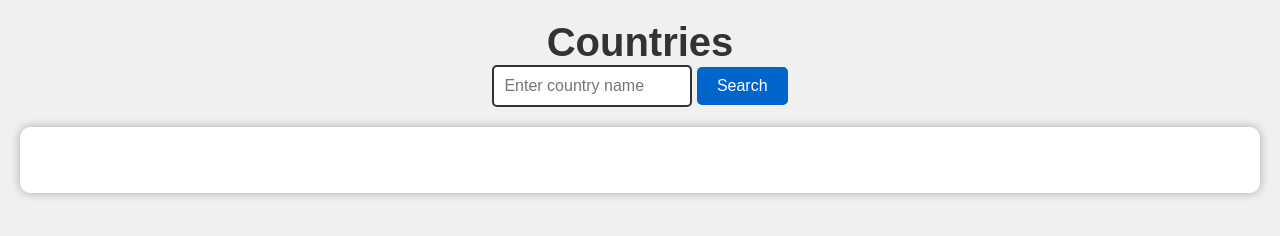
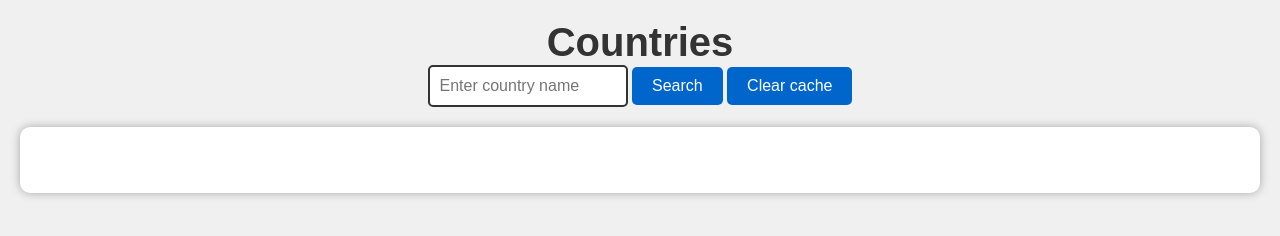
Before and after one commit to 1id0r/branches-with-countries, a plain HTML site: page index.html in a window 1280 px wide. Drawn offline with Linux system fonts and the light colour scheme.

Commit message:
Add clear cache button

```diff
--- a/index.html
+++ b/index.html
@@ -16,6 +16,7 @@
     <h1>Countries</h1>
     <input type="text" class="user-input" placeholder="Enter country name">
     <button class="input-btn" onclick="onGetCountryInfo()">Search</button>
+    <button class="clear-btn" onclick="clearCache()">Clear cache</button>
     <div class="info">
         <pre></pre>
     </div>
--- a/js/services/country.service.js
+++ b/js/services/country.service.js
@@ -18,3 +18,7 @@ function getCountryByName(name) {
       .catch((err) => console.log('err', err))
   }
 }
+function clearCache() {
+  localStorage.clear()
+  alert('Cache cleared!')
+}
```
